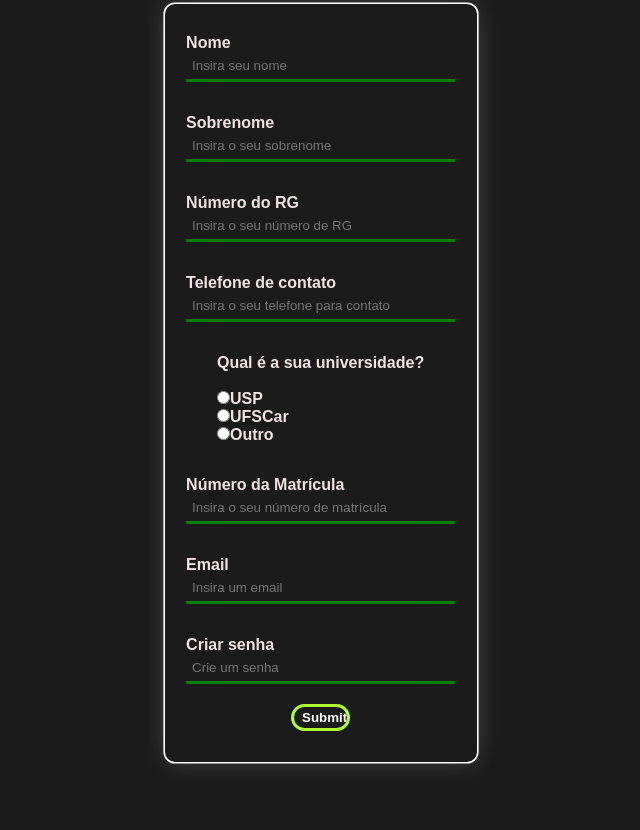
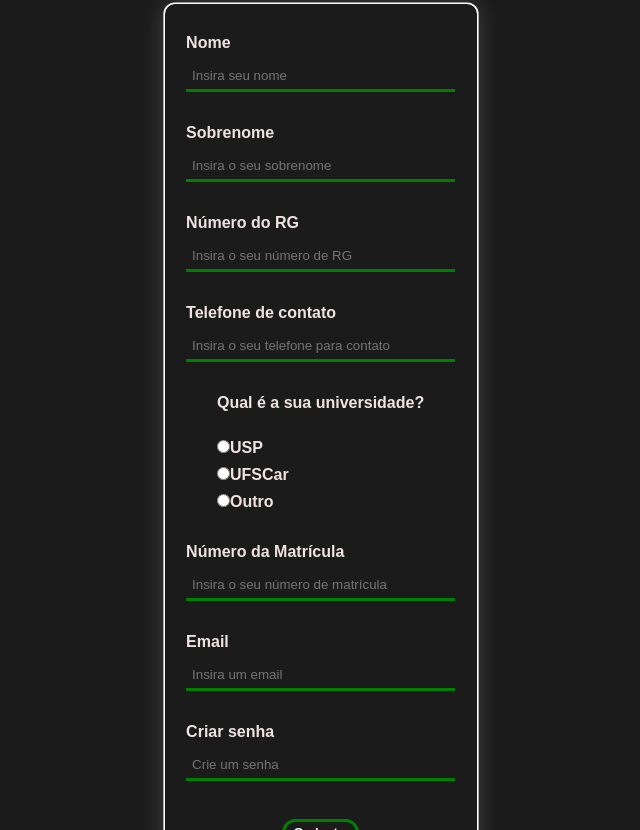
Before and after one commit to danielcarvalho99/sieel, a React (Create React App) app: page /cadastro in a window 1280 px wide. Shown: the part 330-1160 px from the top of the page, without its empty margins (309-949 px from the left). Built offline with nearby package versions, Linux system fonts and the light colour scheme.

Commit message:
gitignore adicionado

```diff
--- a/src/pages/cadastro/index.js
+++ b/src/pages/cadastro/index.js
@@ -5,138 +5,88 @@ export default function Cadastro(){
 
     return(
 
-        <div class ="body">
-
-        <span class ="nobreak">
+        <div class = "body">
+        <span class = "nobreak">
 
             <h1>Bem vindo ao Sistema de Cadastro integrado da SIEEL</h1>
             <h3>Ingressos, compras, presenças e certificados. Tudo isso em um único lugar</h3>
 
             </span>
 
+            <div className="JanelaCadastro">
 
-            <div className="JanelaCadastro">
             <form action="index.php" method="post">
                 <div className="nome">
                     <label htmlFor="nome">Nome</label> <br />
-                <input
-                    type="text"
-                    className="input_box"
-                    id="nome"
-                    name="nome"
-                    size={30}
-                    maxLength={100}
-                    placeholder="Insira seu nome"
-                    require
-                />{" "}
+                    <input type="text"className="input_box"id="nome"name="nome"size={30}
+                    maxLength={100}placeholder="Insira seu nome"/>
                     <br />
                 </div>
+
                 <div className="sobrenome">
                 <label htmlFor="sobrenome">Sobrenome</label> <br />
-                <input
-                    type="text"
-                    className="input_box"
-                    id="sobrenome"
-                    name="sobrenome"
-                    size={30}
-                    maxLength={100}
-                    placeholder="Insira o seu sobrenome"
-                    require
-                />{" "}
+                <input type="text"className="input_box"id="sobrenome"name="sobrenome"
+                size={30}maxLength={100}placeholder="Insira o seu sobrenome"/>
                 <br />
                 </div>
+
                 <div className="rg">
                 <label htmlFor="rg">Número do RG</label> <br />
                 <input
-                    type="text"
-                    id="rg"
-                    name="rg"
-                    className="input_box"
-                    size={30}
-                    maxLength={30}
-                    placeholder="Insira o seu número de RG"
-                    require
-                />{" "}
+                    type="text"id="rg"name="rg"className="input_box"size={30}
+                    maxLength={30}placeholder="Insira o seu número de RG"/>
                 <br />
                 </div>
+
                 <div className="tel">
                     <label htmlFor="tel">Telefone de contato</label> <br />
-                <input
-                    type="tel"
-                    id="tel"
-                    name="tel"
-                    size={30}
-                    className="input_box"
-                    placeholder="Insira o seu telefone para contato"
-                />{" "}
+                    <input type="tel"id="tel"name="tel"size={30}className="input_box"
+                    placeholder="Insira o seu telefone para contato"/>
                 <br />
                 </div>
+
                 <div className="faculdade">
                 <label htmlFor="faculdade">
                     Qual é a sua universidade? <br />
-                </label>{" "}
+                </label>
                 <br />
                     <input type="radio" name="faculdade" defaultValue="USP" />
-                USP <br />
+                    USP <br/>
                     <input type="radio" name="faculdade" defaultValue="UFSCar" />
                     UFSCar <br />
                     <input type="radio" name="faculdade" defaultValue="outro" />
                     Outro <br />
                 </div>
+
                 <div className="matricula">
                     <label htmlFor="matricula">Número da Matrícula</label> <br />
-                <input
-                    type="text"
-                    id="matricula"
-                    name="matricula"
-                    className="input_box"
-                    size={30}
-                    maxLength={30}
-                    placeholder="Insira o seu número de matrícula"
-                />{" "}
+                    <input type="text"id="matricula"name="matricula"
+                    className="input_box"size={30}maxLength={30}placeholder="Insira o seu número de matrícula"/>
                 <br />
+
                 </div>
                 <div className="email">
                     <label htmlFor="email">Email</label> <br />
-                <input
-                    type="email"
-                    id="email"
-                    name="email"
-                    className="input_box"
-                    size={30}
-                    placeholder="Insira um email"
-                    require
-                />{" "}
+                    <input type="email"id="email"name="email"
+                    className="input_box"size={30}placeholder="Insira um email"/>
                 <br />
                 </div>
+
                 <div className="criar_senha">
                     <label htmlFor="criar_senha">Criar senha</label> <br />
-                <input
-                    type="password"
-                    id="criar_senha"
-                    name="criar_senha"
-                    className="input_box"
-                    size={30}
-                    maxLength={50}
-                    placeholder="Crie um senha"
-                    require
-                />{" "}
+                    <input type="password"id="criar_senha" name="criar_senha"className="input_box"
+                    size={30}maxLength={50}placeholder="Crie um senha"/>
                 <br />
                 </div>
+
+                <div className="cadastrar">
                     <br />
-                <input
-                onclick="alert('Cadastro realizado com sucesso.')"
-                id="botao_cadastro"
-                type = "submit"
-                defaultValue="Cadastrar"
-                name="Cadastrar"
-                />
+                    <input onclick=""id="botao_cadastro"
+                    type = "submit"Value="Cadastrar"name="Cadastrar"/>
+                </div>
             </form>
             </div>
-
         </div>
-
-
     );
 
 
--- a/src/pages/cadastro/styles.css
+++ b/src/pages/cadastro/styles.css
@@ -78,7 +78,7 @@
   #botao_cadastro{
     color: white;
     background: none;
-    border: solid greenyellow;
+    border: solid green;
     border-radius: 15px;
     padding-left: 8px;
     padding-top: 3px;
@@ -88,7 +88,7 @@
     font-weight: bolder;
   }
   #botao_cadastro:hover{
-    background: greenyellow;
+    background: green;
     color: black;
   }
 
@@ -98,3 +98,8 @@
     text-align: center;
     white-space: nowrap;
 }
+
+input {
+
+    margin-top: 10px;
+}
```
Also changed, not shown: 1 other file (tests, documents, lock files or other folders). Lines whose indentation alone changed are shown as unchanged.
